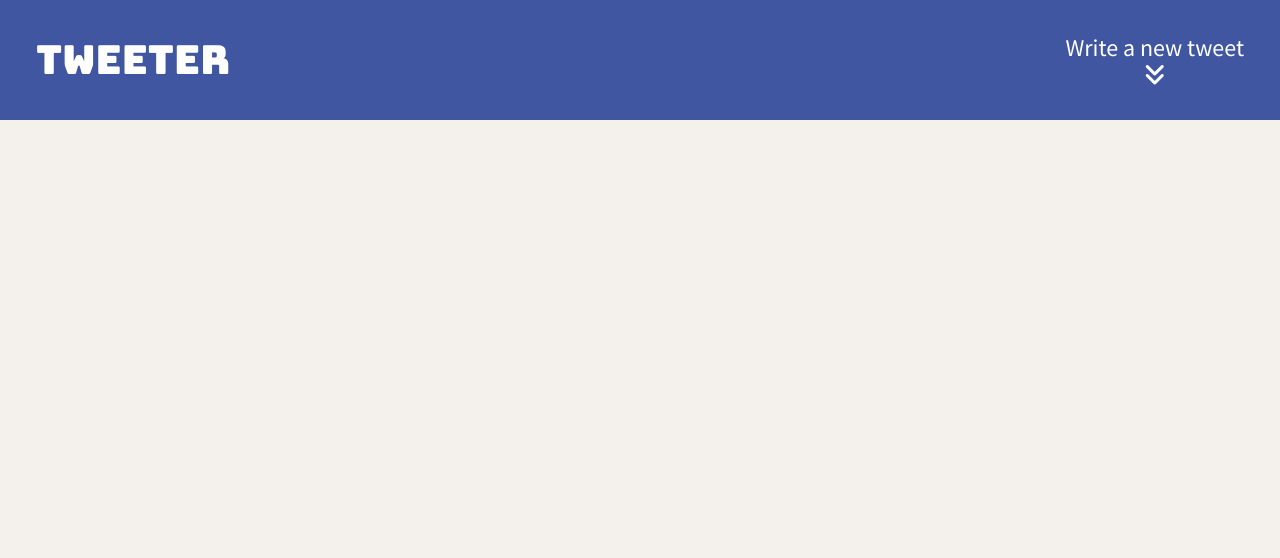
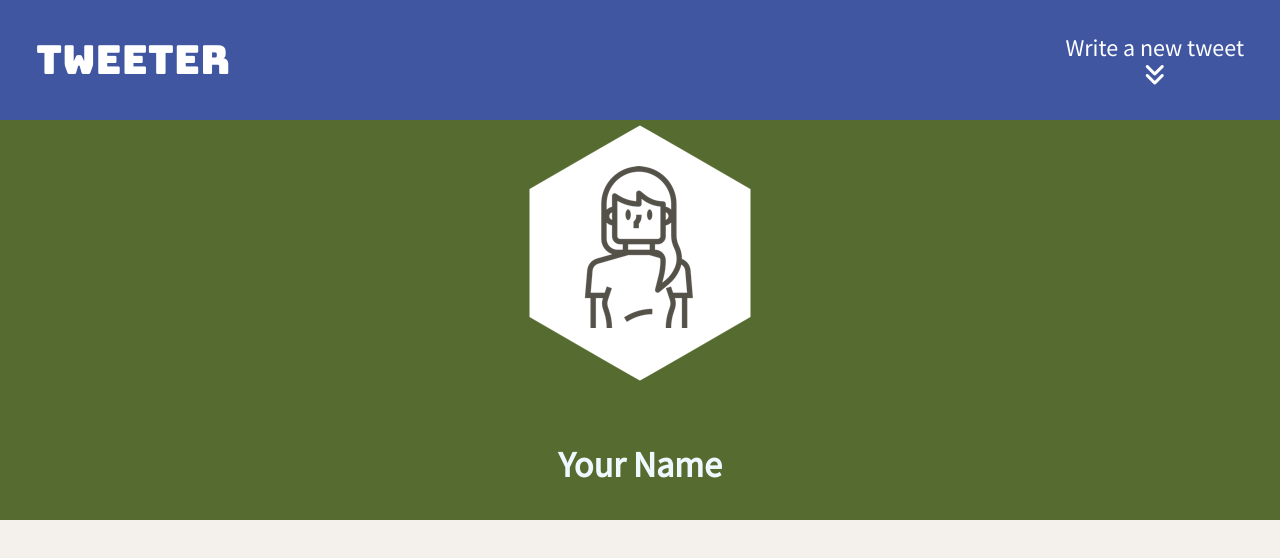
Before and after one commit to hsaidahmed/tweeter, a website: page public/index.html in a window 1280 px wide. Drawn offline with nearby package versions, Linux system fonts and the light colour scheme.

Commit message:
Adding header

```diff
--- a/public/index.html
+++ b/public/index.html
@@ -14,6 +14,8 @@
     <!-- App CSS -->
     <link rel="stylesheet" href="/styles/layout.css" type="text/css" />
     <link rel="stylesheet" href="/styles/nav.css" type="text/css" />
+    <link rel="stylesheet" href="/styles/header.css" type="text/css" />
+
     <link rel="preconnect" href="https://fonts.googleapis.com" />
     <link rel="preconnect" href="https://fonts.gstatic.com" crossorigin />
     <link
@@ -45,6 +47,15 @@
 
     </div>
     </nav>
+    <header>
+      <div>
+          <img src="/images/profile-hex.png">
+      </div>
+      <br>
+      <div>
+          <h2>Your Name</h2>
+      </div>
+  </header>
 
     <!-- Page-specific (main) content here -->
     <main class="container"></main>
--- /dev/null
+++ b/public/styles/header.css
@@ -0,0 +1,12 @@
+header {
+  display: flex;
+  height: 400px;
+  width: 100%;
+  justify-content: center;
+  align-items: center;
+  background-color: darkolivegreen;
+  flex-direction:column;
+  color: aliceblue;
+
+
+}
```
